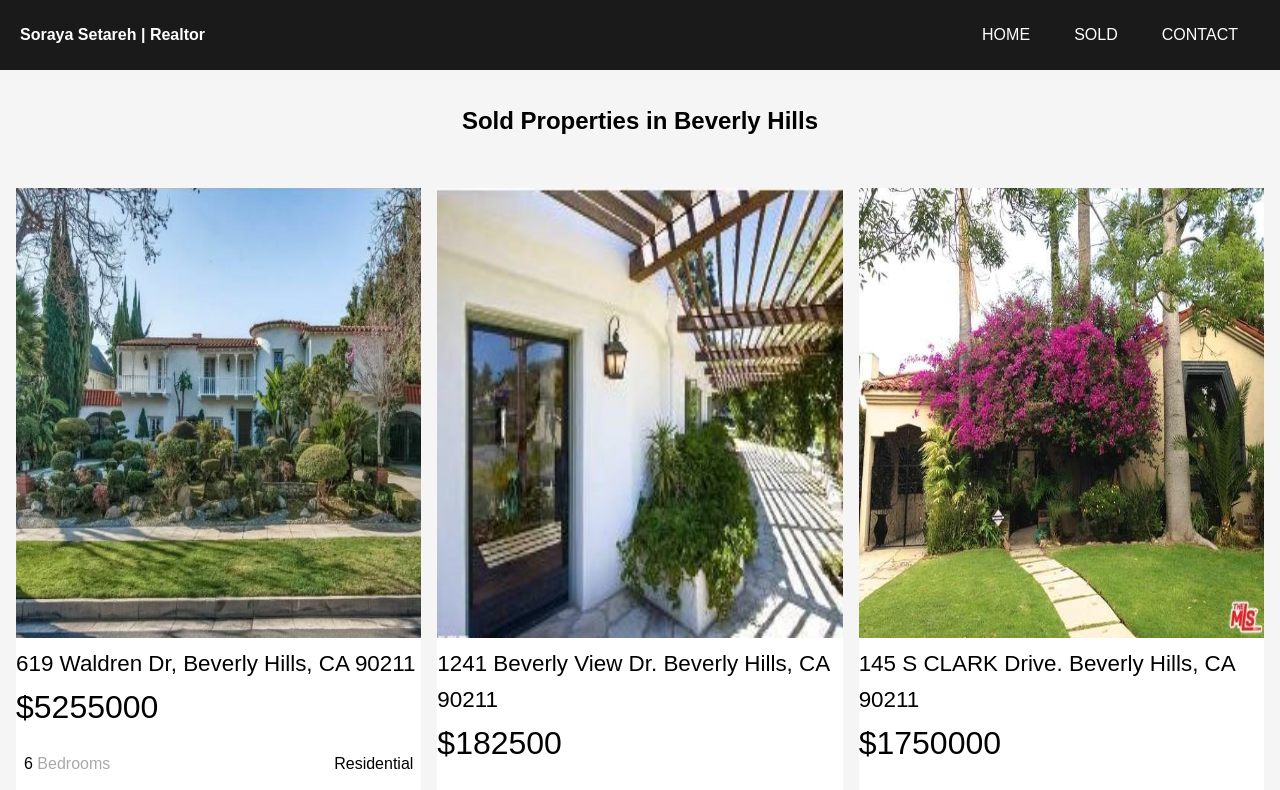
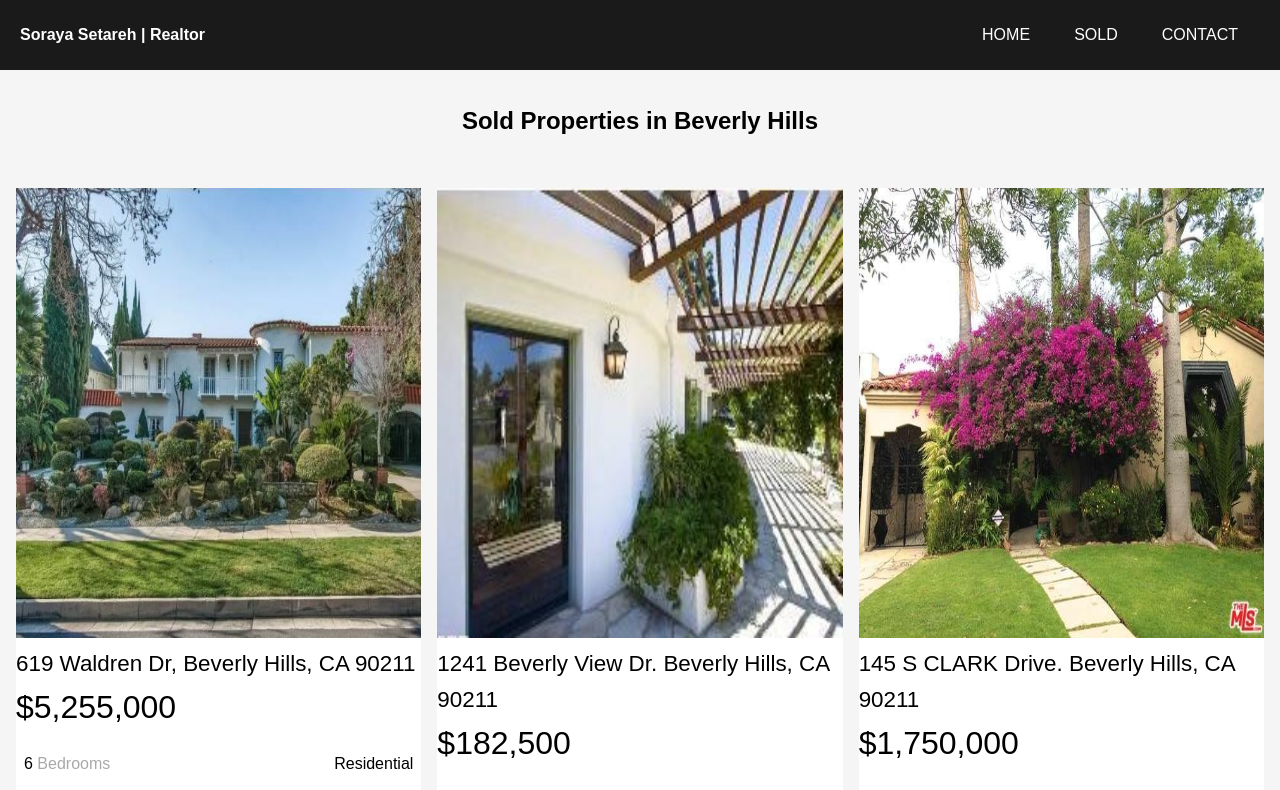
Before and after one commit to rissandimo/silvana-setareh-real-estate, a React (Create React App) app: page /sold/beverlyHills in a window 1280 px wide. Shown: the top 790 px of the page. Built offline with nearby package versions, Linux system fonts and the light colour scheme.

Commit message:
Formatted property price for sold properties

```diff
--- a/package.json
+++ b/package.json
@@ -9,10 +9,11 @@
     "@testing-library/react": "^11.1.0",
     "@testing-library/user-event": "^12.1.10",
     "emailjs-com": "^2.6.4",
-    "firebase-tools": "^9.2.1",
+    "firebase-tools": "^9.2.2",
     "material-ui": "^0.20.2",
     "node-sass": "^5.0.0",
     "react": "^17.0.1",
+    "react-currency-format": "^1.0.0",
     "react-dom": "^17.0.1",
     "react-icons": "^4.1.0",
     "react-redux": "^7.2.2",
--- a/src/components/property/Property.js
+++ b/src/components/property/Property.js
@@ -1,5 +1,7 @@
 import React from 'react';
 import './property.css';
+
+import CurrencyFormat from 'react-currency-format';
 
 const Property = ({ property }) => {
 
@@ -9,7 +11,7 @@ const Property = ({ property }) => {
 
             <img src={image} className="img" alt=""/>
             <h3 className="address">{ address }</h3>
-            <h4 className="price">${price}</h4>
+            <h4 className="price"><CurrencyFormat value={price} displayType={'text'} prefix={'$'} thousandSeparator={true} /></h4>
 
         <div className="property__description">
             <div className="row">
```
Also changed, not shown: 2 other files (tests, documents, lock files or other folders).
